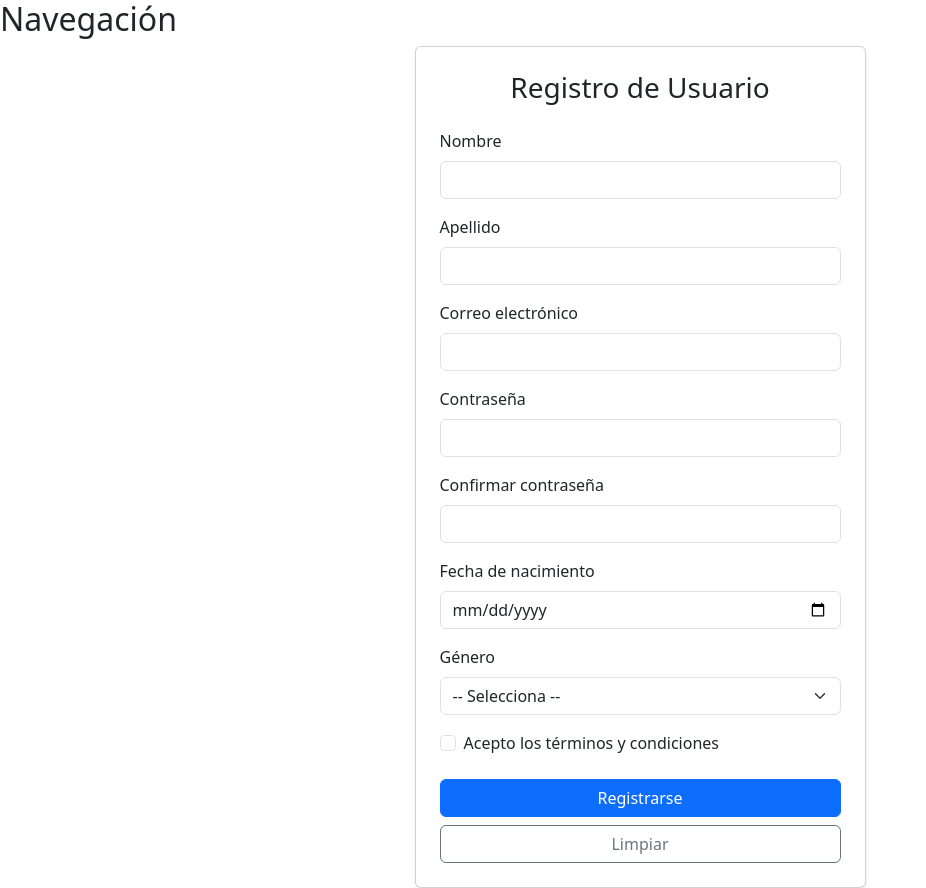
After one commit to SergiFont5/python2, a Flask app: page /registro in a window 1280 px wide. The commit adds this page. Shown: the whole page, without its empty margins (0-926 px from the left). Run offline with Flask 3, Linux system fonts and the light colour scheme.

Commit message:
recibir datos formulario

```diff
--- a/main.py
+++ b/main.py
@@ -28,7 +28,7 @@ Primero hay que crear el entorno virtual. Luego:
 '''
 import logging
 import jinja2
-from flask import Flask, render_template
+from flask import Flask, render_template, request, url_for, redirect
 
 app = Flask(__name__)
 app.jinja_env.undefined = jinja2.StrictUndefined # para forzar errores en valores undefined en el html
@@ -70,6 +70,21 @@ def getContactos():
         titulo_pagina="Página contacto"
         )
 
+@app.route("/registro", methods=["GET", "POST"])
+def getRegistro():
+    if request.method == "POST":
+        nombre = request.form["nombre"]
+        apellido = request.form["apellido"]
+        password = request.form["password"]
+        email = request.form["email"]
+        print(f"{nombre} - {apellido} - {email} - {password}")
+        return redirect(url_for("iniciarApp"))
+
+    return render_template(
+        "registro.html",
+        titulo_pagina="Registro"
+        )
+
 @app.errorhandler(404)
 def paginaError(e):
     return render_template(
--- /dev/null
+++ b/notas.txt
@@ -0,0 +1,2 @@
+Queremos crear un entorno virtual cuando necesitamos utilizar dependencias.
+La carpeta con los template debe llamarse "templates", si no flask no lo reconoce.
--- a/templates/base.html
+++ b/templates/base.html
@@ -1,14 +1,17 @@
 <!DOCTYPE html>
 <html lang="en">
+
 <head>
     <meta charset="UTF-8">
     <meta name="viewport" content="width=device-width, initial-scale=1.0">
+    <link href="https://cdn.jsdelivr.net/npm/bootstrap@5.3.3/dist/css/bootstrap.min.css" rel="stylesheet">
     {% if titulo_pagina %}
     <title>{{titulo_pagina}}</title>
     {% else %}
     <title>Título predeterminado</title>
     {% endif %}
 </head>
+
 <body>
 
     {% include "navegacion.html" %}
@@ -16,6 +19,7 @@
     {% block contenido %}
 
     {% endblock %}
+    <script src="https://cdn.jsdelivr.net/npm/bootstrap@5.3.3/dist/js/bootstrap.bundle.min.js"></script>
+</body>
 
-</body>
 </html>
--- /dev/null
+++ b/templates/registro.html
@@ -0,0 +1,76 @@
+{% extends "base.html" %}
+
+{% block contenido %}
+
+<div class="container">
+    <div class="row justify-content-center">
+        <div class="col-md-6 col-lg-5">
+            <div class="card shadow-sm">
+                <div class="card-body p-4">
+                    <h1 class="card-title h3 mb-4 text-center">Registro de Usuario</h1>
+
+                    <form action="/registro" method="POST">
+
+                        <div class="mb-3">
+                            <label for="nombre" class="form-label">Nombre</label>
+                            <input type="text" class="form-control" id="nombre" name="nombre" required>
+                        </div>
+
+                        <div class="mb-3">
+                            <label for="apellido" class="form-label">Apellido</label>
+                            <input type="text" class="form-control" id="apellido" name="apellido" required>
+                        </div>
+
+                        <div class="mb-3">
+                            <label for="email" class="form-label">Correo electrónico</label>
+                            <input type="email" class="form-control" id="email" name="email" required>
+                        </div>
+
+                        <div class="mb-3">
+                            <label for="password" class="form-label">Contraseña</label>
+                            <input type="password" class="form-control" id="password" name="password" required>
+                        </div>
+
+                        <div class="mb-3">
+                            <label for="password2" class="form-label">Confirmar contraseña</label>
+                            <input type="password" class="form-control" id="password2" name="password2" required>
+                        </div>
+
+                        <div class="mb-3">
+                            <label for="fecha" class="form-label">Fecha de nacimiento</label>
+                            <input type="date" class="form-control" id="fecha" name="fecha">
+                        </div>
+
+                        <div class="mb-3">
+                            <label for="genero" class="form-label">Género</label>
+                            <select class="form-select" id="genero" name="genero">
+                                <option value="">-- Selecciona --</option>
+                                <option value="masculino">Masculino</option>
+                                <option value="femenino">Femenino</option>
+                                <option value="otro">Otro</option>
+                                <option value="prefiero_no_decir">Prefiero no decir</option>
+                            </select>
+                        </div>
+
+                        <div class="mb-4">
+                            <div class="form-check">
+                                <input class="form-check-input" type="checkbox" name="terminos" id="terminos" required>
+                                <label class="form-check-label" for="terminos">
+                                    Acepto los términos y condiciones
+                                </label>
+                            </div>
+                        </div>
+
+                        <div class="d-grid gap-2">
+                            <button type="submit" class="btn btn-primary">Registrarse</button>
+                            <button type="reset" class="btn btn-outline-secondary">Limpiar</button>
+                        </div>
+
+                    </form>
+                </div>
+            </div>
+        </div>
+    </div>
+</div>
+
+{% endblock %}
```
